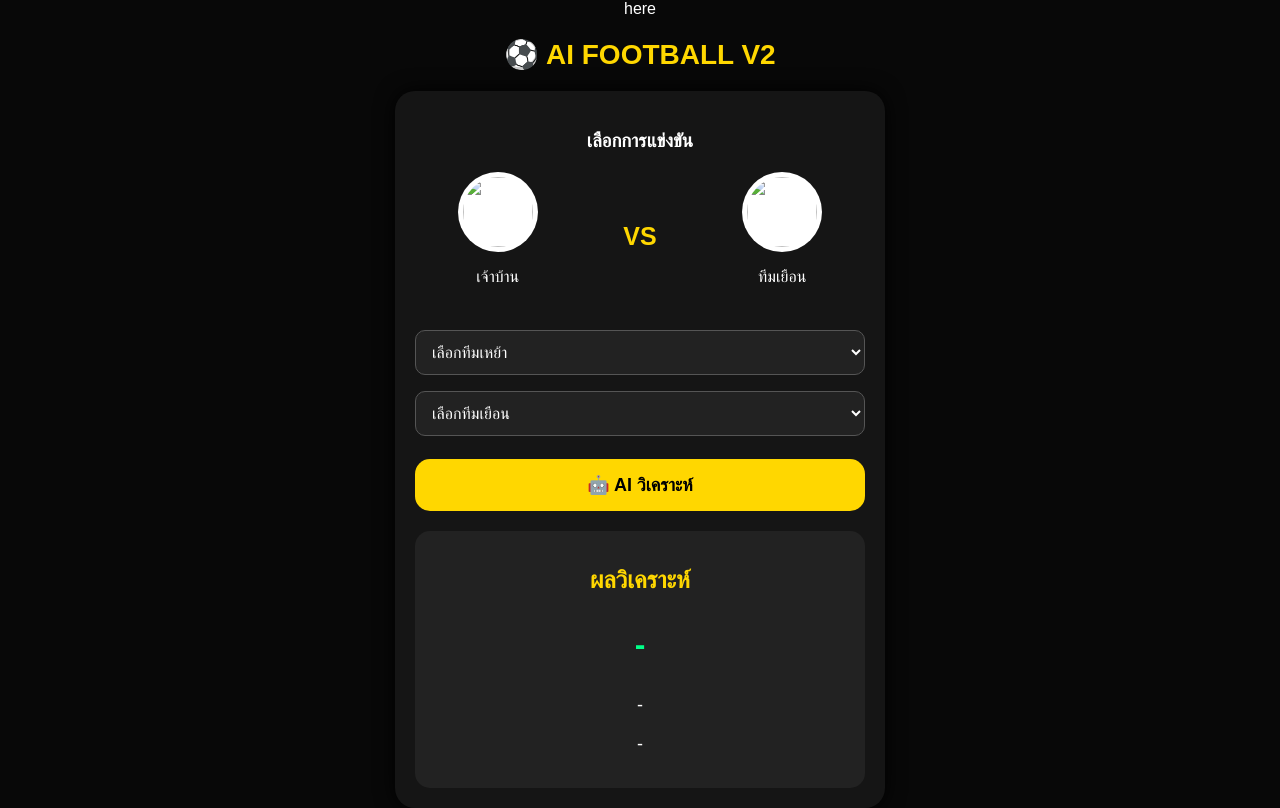
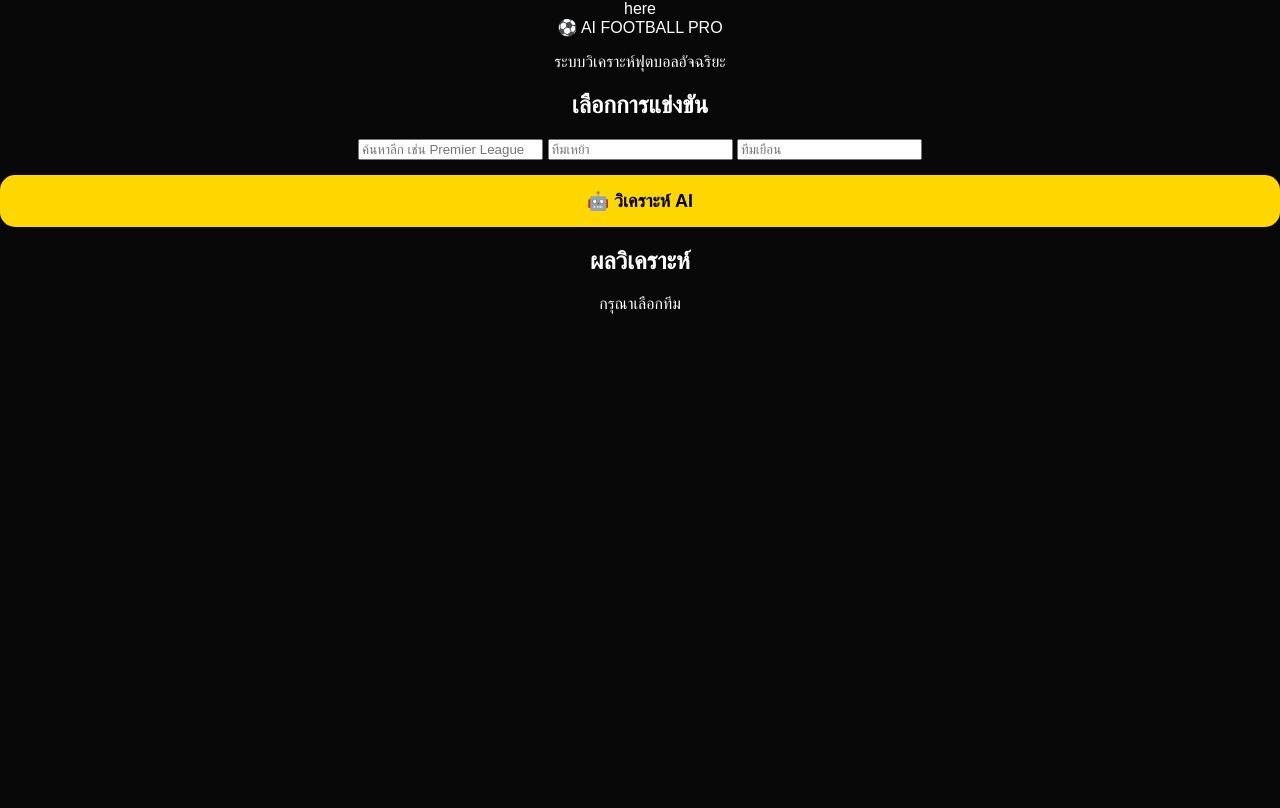
Before and after one commit to ballbb55555-collab/ai-football-predictor, a plain HTML site: page index.html in a window 1280 px wide. Drawn offline with Linux system fonts and the light colour scheme.

Commit message:
Update index.html

```diff
--- a/index.html
+++ b/index.html
@@ -1,7 +1,9 @@
 here<!DOCTYPE html>
 <html>
 <head>
-<title>AI FOOTBALL V2</title>
+
+<title>AI FOOTBALL PRO V3</title>
+
 <meta name="viewport" content="width=device-width, initial-scale=1">
 
 <link rel="stylesheet" href="style.css">
@@ -10,60 +12,60 @@ here<!DOCTYPE html>
 
 <body>
 
-<div class="header">
-⚽ AI FOOTBALL V2
-</div>
+<header>
+⚽ AI FOOTBALL PRO
+<p>ระบบวิเคราะห์ฟุตบอลอัจฉริยะ</p>
+</header>
 
-<div class="box">
 
-<h3>เลือกการแข่งขัน</h3>
+<div class="container">
 
-<div class="team">
 
-<div>
-<img id="homeLogo" src="">
-<p id="homeName">เจ้าบ้าน</p>
-</div>
+<div class="card">
 
-<span>VS</span>
+<h2>เลือกการแข่งขัน</h2>
 
-<div>
-<img id="awayLogo" src="">
-<p id="awayName">ทีมเยือน</p>
-</div>
+
+<input
+id="searchLeague"
+placeholder="ค้นหาลีก เช่น Premier League">
+
+
+<input
+id="home"
+placeholder="ทีมเหย้า">
+
+
+<input
+id="away"
+placeholder="ทีมเยือน">
+
+
+<button onclick="analyze()">
+🤖 วิเคราะห์ AI
+</button>
+
 
 </div>
 
 
-<select id="home">
-<option value="">เลือกทีมเหย้า</option>
-</select>
 
-
-<select id="away">
-<option value="">เลือกทีมเยือน</option>
-</select>
-
-
-<button onclick="predict()">
-🤖 AI วิเคราะห์
-</button>
-
-
-<div class="result">
+<div class="card">
 
 <h2>ผลวิเคราะห์</h2>
 
-<p id="score">-</p>
-<p id="win">-</p>
-<p id="over">-</p>
+<div id="result">
+
+กรุณาเลือกทีม
 
 </div>
 
 </div>
 
 
-<script src="teams.js"></script>
+</div>
+
+
 <script src="app.js"></script>
 
 </body>
```
